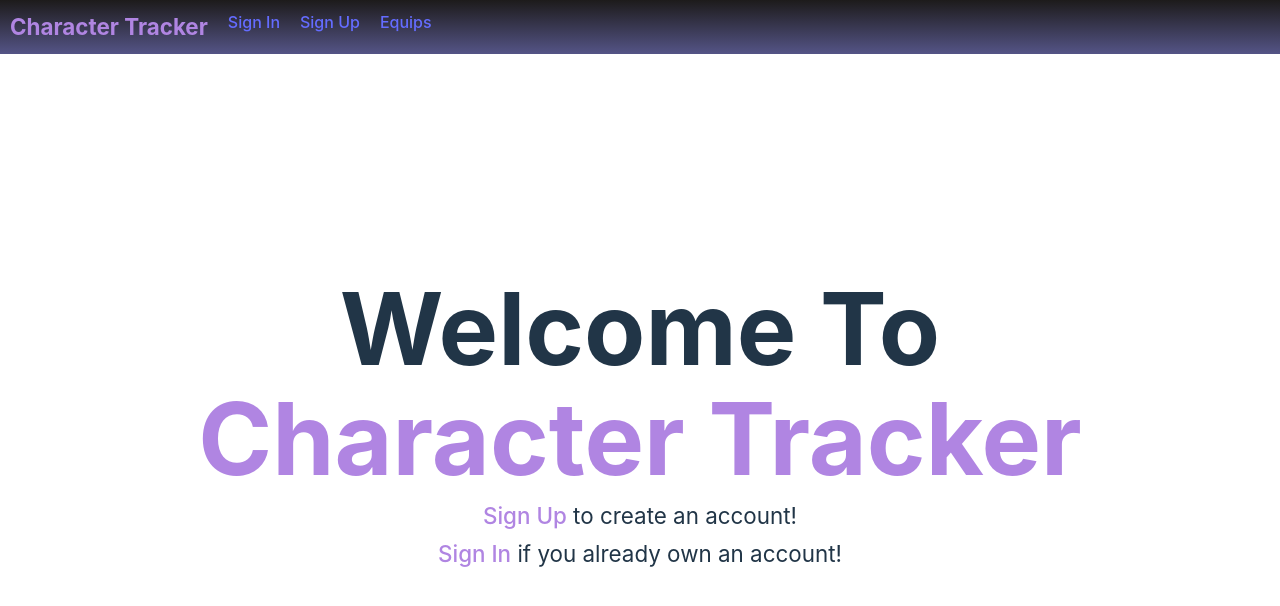
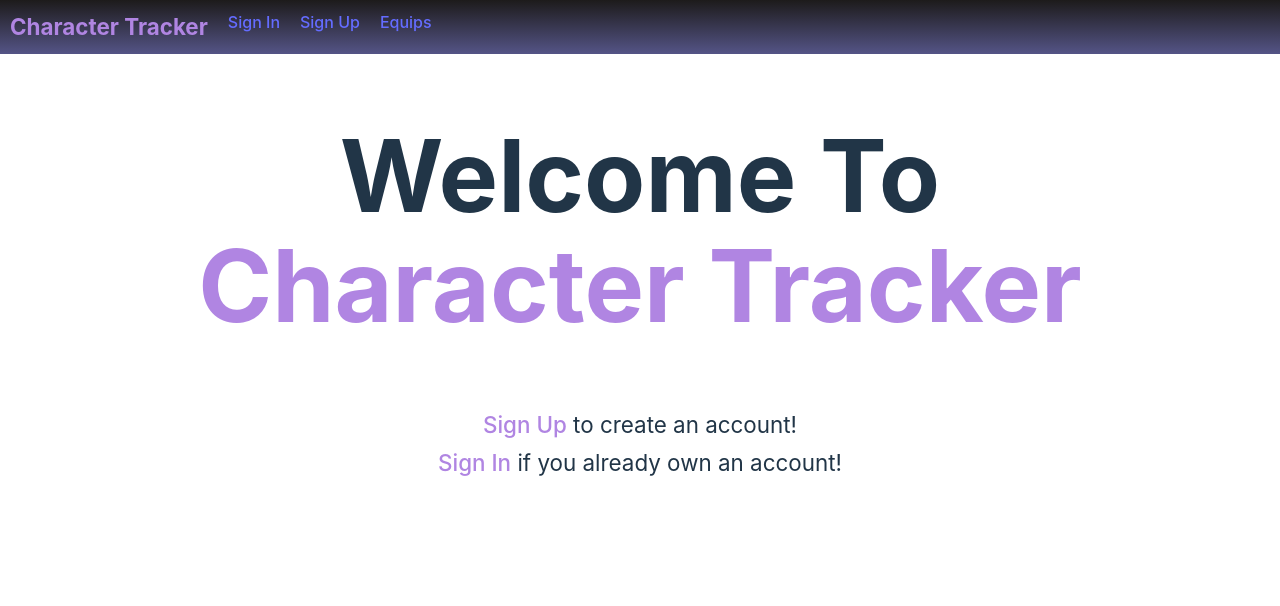
Before and after one commit to DrewAnzalone/character-tracker-frontend, a React (Vite) app: page / in a window 1280 px wide. Shown: the top 606 px of the page. Built offline with nearby package versions, Linux system fonts and the light colour scheme; no server answers.

Commit message:
made slight changes to landing page styling

```diff
--- a/src/components/Landing/landing.module.css
+++ b/src/components/Landing/landing.module.css
@@ -1,16 +1,10 @@
-main {
+h1 {
     display: grid;
-    place-items: center;
-    margin-top: 380px;
-}
-
-h1 {
-    display: flex;
-    flex-direction: column;
+    align-items: center;
     justify-content: center;
     text-align: center;
     font-weight: bold;
-    margin: -160px 20px 0 20px;
+    margin: 160px- 20px 0 20px;
 }
 
 .header {
```
